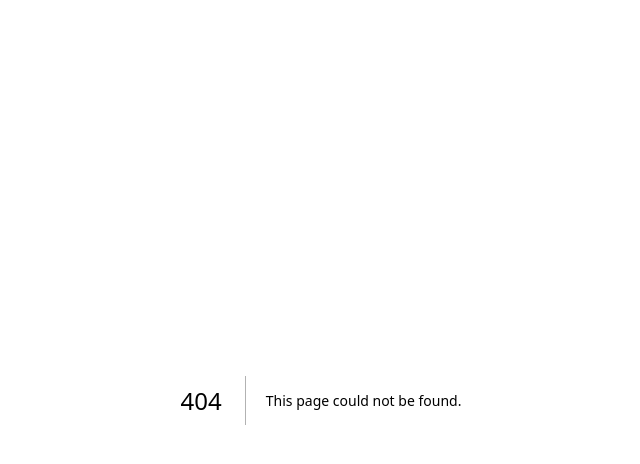
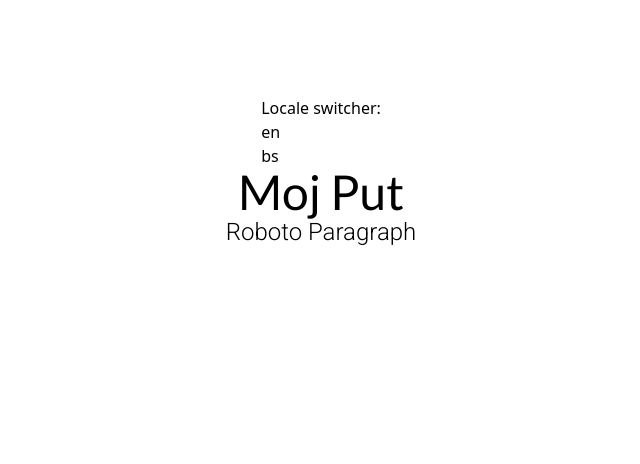
Before and after one commit to mtalirevic1/portfolio, a Next.js app: page /bs in a window 1280 px wide. Before the commit this address had no page. Shown: the top 464 px of the page, without its empty margins (319-959 px from the left). Built offline with nearby package versions, Linux system fonts and the light colour scheme.

Commit message:
restructured to support internationalization

```diff
--- a/package.json
+++ b/package.json
@@ -9,17 +9,23 @@
     "lint": "next lint"
   },
   "dependencies": {
+    "@formatjs/intl-localematcher": "^0.2.32",
     "@types/node": "18.15.13",
     "@types/react": "18.0.37",
     "@types/react-dom": "18.0.11",
     "autoprefixer": "10.4.14",
     "eslint": "8.38.0",
     "eslint-config-next": "13.3.0",
+    "negotiator": "^0.6.3",
     "next": "13.3.0",
     "postcss": "8.4.23",
     "react": "18.2.0",
     "react-dom": "18.2.0",
+    "server-only": "^0.0.1",
     "tailwindcss": "3.3.1",
     "typescript": "5.0.4"
+  },
+  "devDependencies": {
+    "@types/negotiator": "^0.6.1"
   }
 }
--- a/src/app/layout.tsx
+++ b/src/app/[lang]/layout.tsx
@@ -1,4 +1,5 @@
-import './globals.css'
+import '../globals.css'
+import { i18n } from '@/i18n-config'
 import {Lato, Roboto} from 'next/font/google'
 import {ReactNode} from 'react'
 
@@ -21,13 +22,19 @@ const accentFont = Lato({
   subsets: ["latin"]
 })
 
+export async function generateStaticParams() {
+  return i18n.locales.map((locale) => ({ lang: locale }))
+}
+
 export default function RootLayout({
   children,
+    params,
 }: {
   children: ReactNode
+  params: {lang: string}
 }) {
   return (
-    <html lang="en" className={`${mainFont.variable} ${accentFont.variable}`}>
+    <html lang={params.lang} className={`${mainFont.variable} ${accentFont.variable}`}>
       <body>{children}</body>
     </html>
   )
--- /dev/null
+++ b/src/app/[lang]/page.tsx
@@ -0,0 +1,16 @@
+import {Locale} from '@/i18n-config'
+import { getDictionary } from '@/get-dictionary'
+import LocaleSwitcher from '@/components/locale-switcher'
+
+const Home = async ({params: { lang }}: { params: { lang: Locale } }) => {
+    const dictionary = await getDictionary(lang)
+  return (
+    <main className="flex min-h-screen flex-col items-center p-24">
+        <LocaleSwitcher/>
+      <h1 className={"font-accent text-5xl font-medium"}>{dictionary.header.journey}</h1>
+        <p className={"font-main text-2xl font-light"}>Roboto Paragraph</p>
+    </main>
+  )
+}
+
+export default Home
--- a/src/app/page.tsx
+++ /dev/null
@@ -1,9 +0,0 @@
-
-export default function Home() {
-  return (
-    <main className="flex min-h-screen flex-col items-center p-24">
-      <h1 className={"font-accent text-5xl font-medium"}>Lato Heading</h1>
-        <p className={"font-main text-2xl font-light"}>Roboto Paragraph</p>
-    </main>
-  )
-}
--- /dev/null
+++ b/src/components/locale-switcher.tsx
@@ -0,0 +1,32 @@
+'use client'
+
+import { usePathname } from 'next/navigation'
+import Link from 'next/link'
+import { i18n } from '@/i18n-config'
+
+const LocaleSwitcher = () => {
+    const pathName = usePathname()
+    const redirectedPathName = (locale: string) => {
+        if (!pathName) return '/'
+        const segments = pathName.split('/')
+        segments[1] = locale
+        return segments.join('/')
+    }
+
+    return (
+        <div>
+            <p>Locale switcher:</p>
+            <ul>
+                {i18n.locales.map((locale) => {
+                    return (
+                        <li key={locale}>
+                            <Link href={redirectedPathName(locale)}>{locale}</Link>
+                        </li>
+                    )
+                })}
+            </ul>
+        </div>
+    )
+}
+
+export default LocaleSwitcher
--- /dev/null
+++ b/src/dictionaries/bs.json
@@ -0,0 +1,5 @@
+{
+  "header" : {
+    "journey": "Moj Put"
+  }
+}
--- /dev/null
+++ b/src/dictionaries/en.json
@@ -0,0 +1,5 @@
+{
+  "header" : {
+    "journey": "My Journey"
+  }
+}
--- /dev/null
+++ b/src/get-dictionary.ts
@@ -0,0 +1,11 @@
+import 'server-only'
+import type { Locale } from './i18n-config'
+
+// We enumerate all dictionaries here for better linting and typescript support
+// We also get the default import for cleaner types
+const dictionaries = {
+    en: () => import('./dictionaries/en.json').then((module) => module.default),
+    bs: () => import('./dictionaries/bs.json').then((module) => module.default),
+}
+
+export const getDictionary = async (locale: Locale) => dictionaries[locale]()
--- /dev/null
+++ b/src/i18n-config.ts
@@ -0,0 +1,6 @@
+export const i18n = {
+    defaultLocale: 'en',
+    locales: ['en', 'bs'],
+} as const
+
+export type Locale = typeof i18n['locales'][number]
```
Also changed, not shown: src/middleware.ts (added, +53 -0 lines), 1 other file (tests, documents, lock files or other folders).
